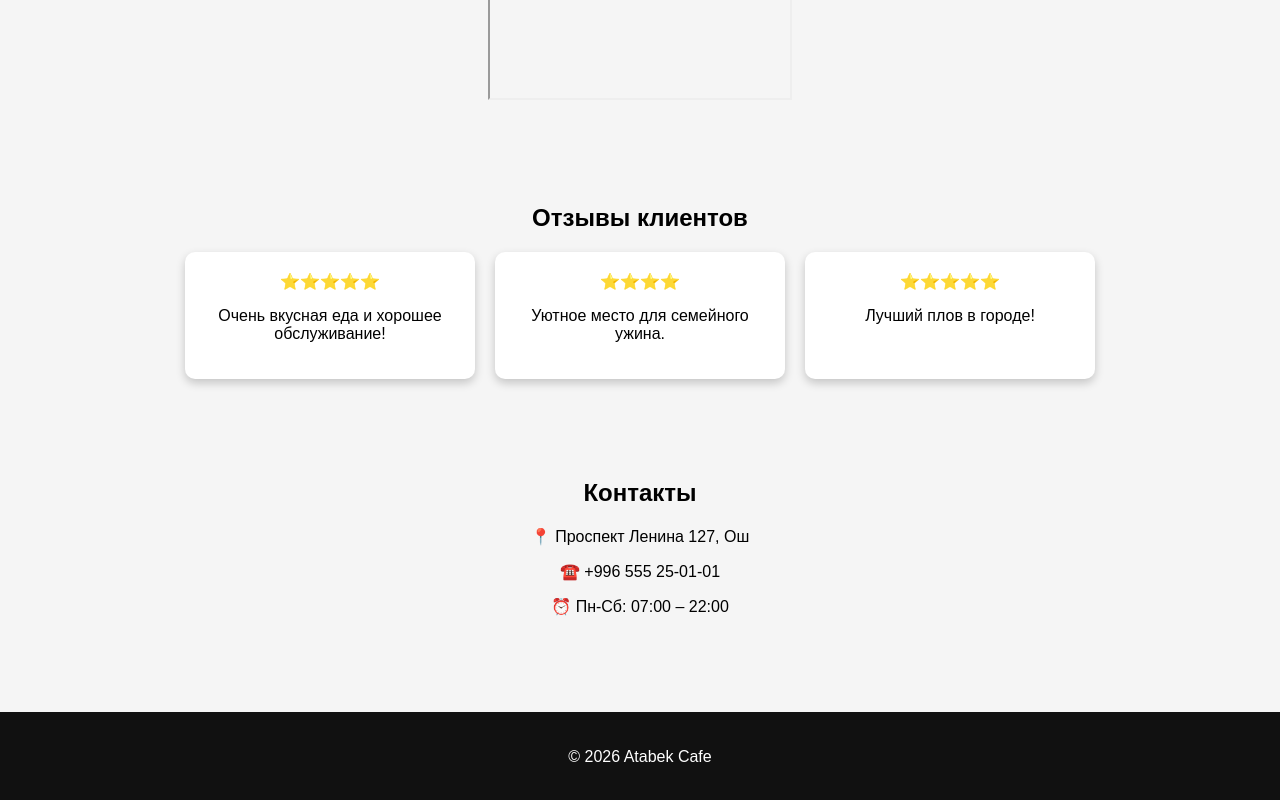
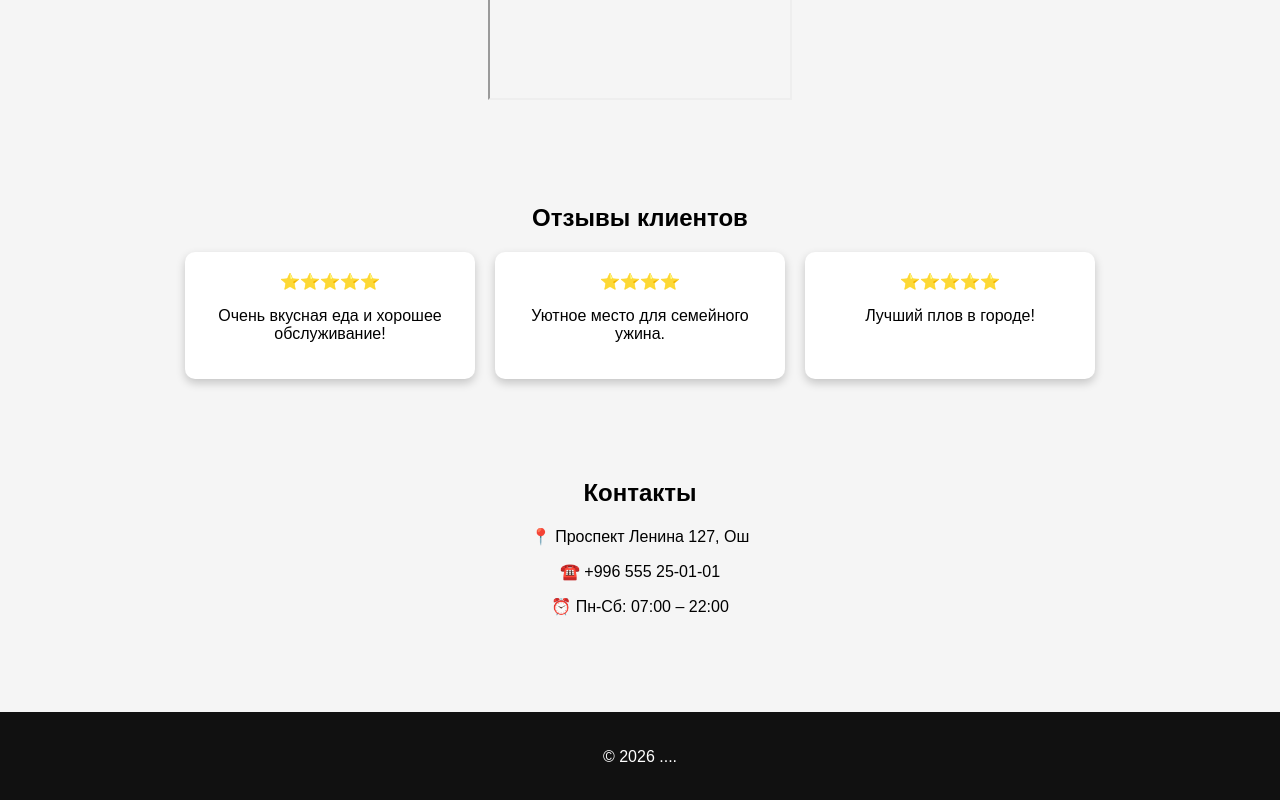
Before and after one commit to nuh661/refactored-spork, a plain HTML site: page index.html in a window 1280 px wide. Shown: the part 1891-2691 px from the top of the page. Drawn offline with Linux system fonts and the light colour scheme; a script that the page names is missing; files whose address does not match are found by name.

Commit message:
Update index.html

```diff
--- a/index.html
+++ b/index.html
@@ -104,7 +104,7 @@ height="300"
 </section>
 
 <footer>
-<p>© 2026 Atabek Cafe</p>
+<p>© 2026 ....</p>
 </footer>
 
 <script src="script.js"></script>
```
